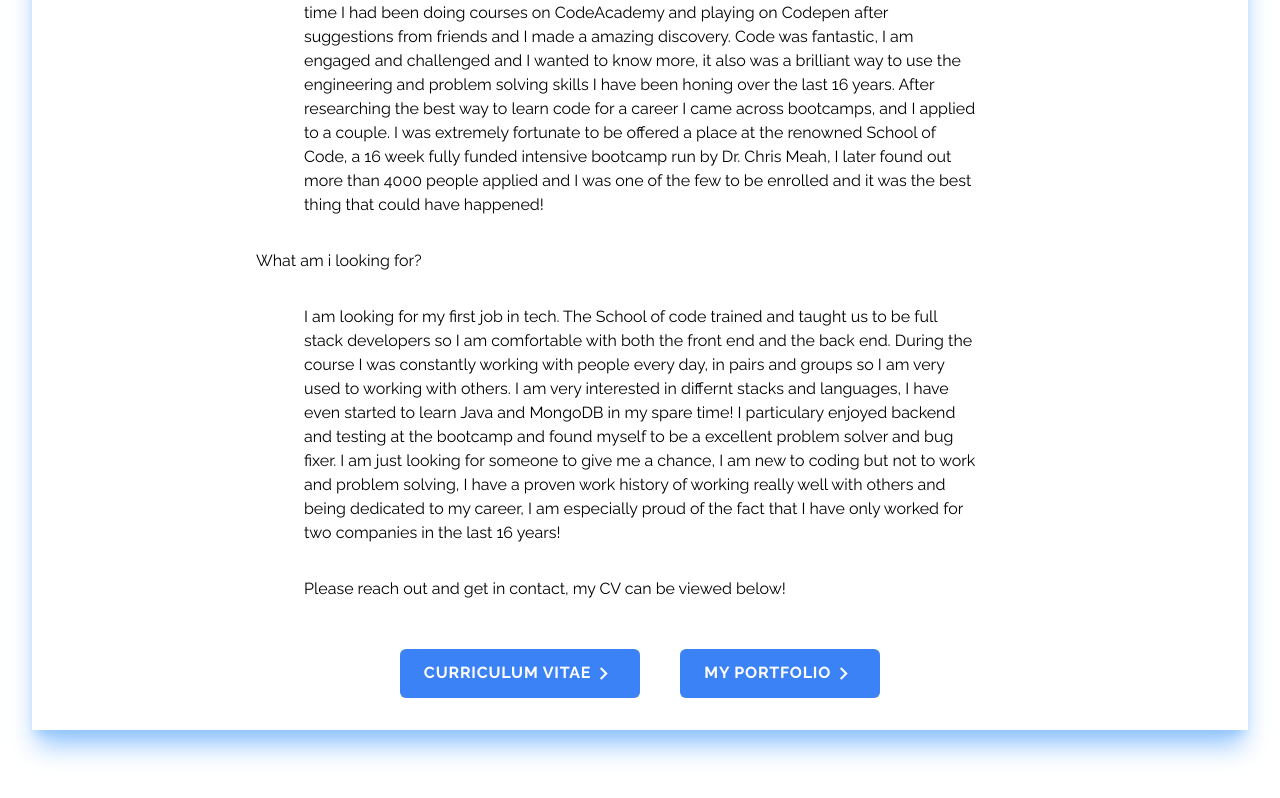
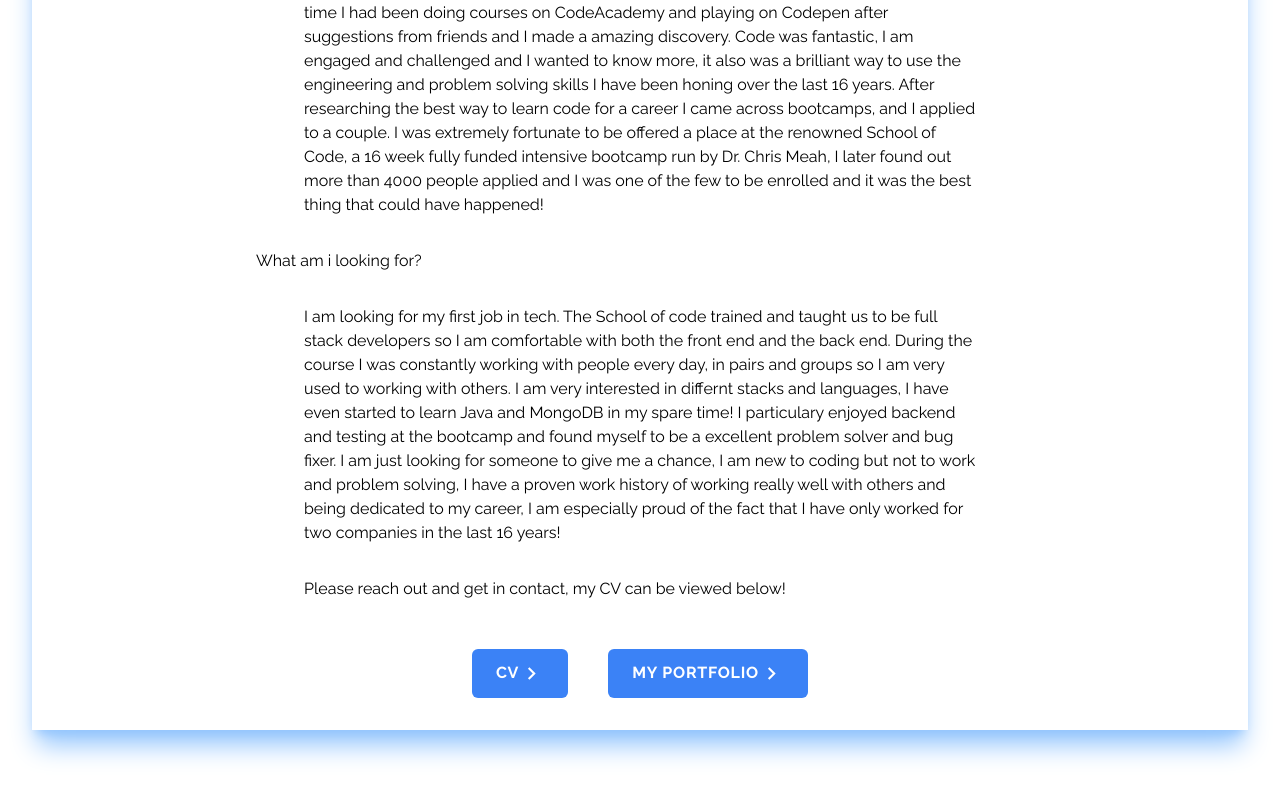
Before and after one commit to Joegitrussell/portfolio, a Next.js app: page / in a window 1280 px wide. Shown: the part 3012-3810 px from the top of the page. Built offline with nearby package versions, Linux system fonts and the light colour scheme.

Commit message:
try button

```diff
--- a/components/Me.jsx
+++ b/components/Me.jsx
@@ -44,13 +44,13 @@ const Me = () => {
                 <div className='flex items-center justify-center gap-10'>
                     <Link href='/Joe_Russell_CV.pdf' download={true}>
                         <div className='group flex items-cener justify-center my-8 bg-blue-500 text-white px-6 py-3 font-bold uppercase rounded-md tracking-wider cursor-pointer'>
-                       Curriculum vitae
+                       CV
                             <span className='-rotate-90 duration-100 ease-in group-hover:rotate-0'>
                                 <MdExpandMore size={25}/>
                             </span>
                         </div>
                     </Link>
-                    <Link href="/portfolio">
+                    <Link href="/#portfolio">
                     <div className='group flex items-cener justify-center my-8 bg-blue-500 text-white px-6 py-3 font-bold uppercase rounded-md tracking-wider cursor-pointer'>
                        my portfolio
                             <span className='-rotate-90 duration-100 ease-in group-hover:rotate-180'>
```
